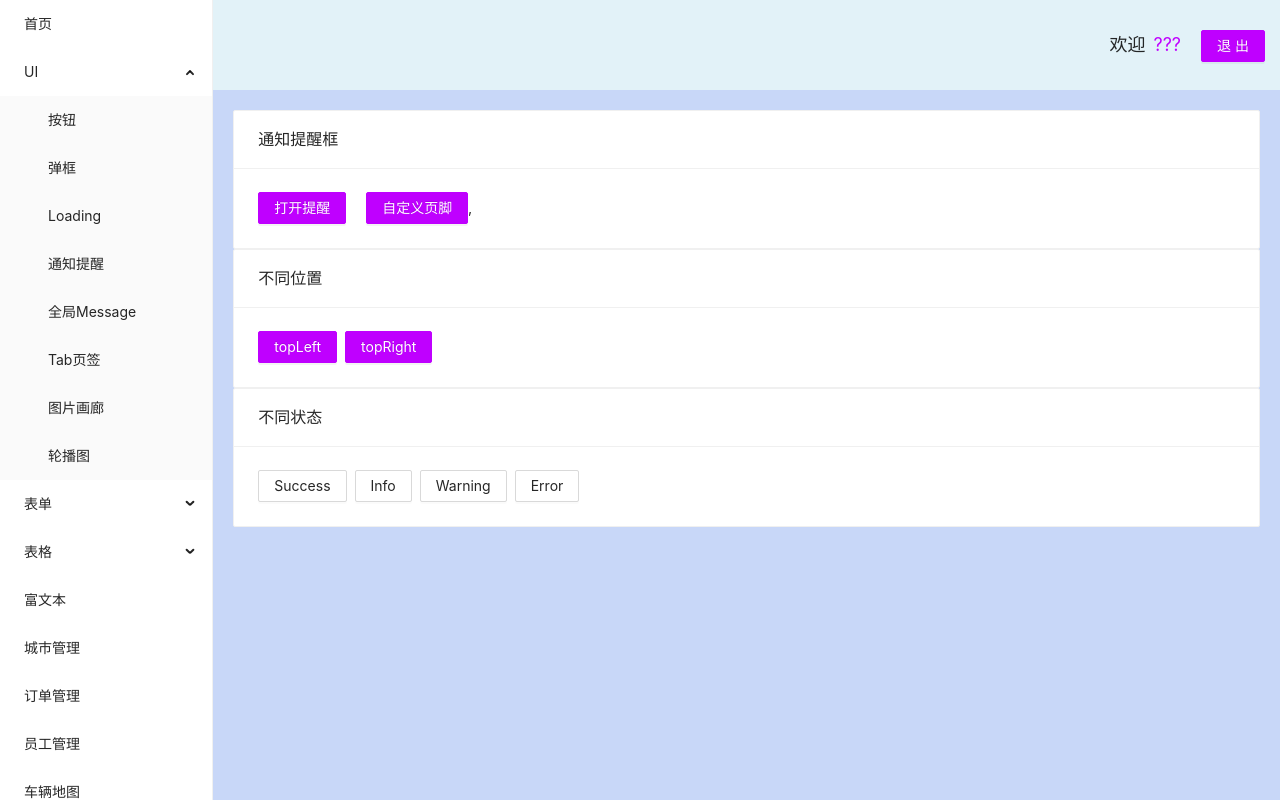
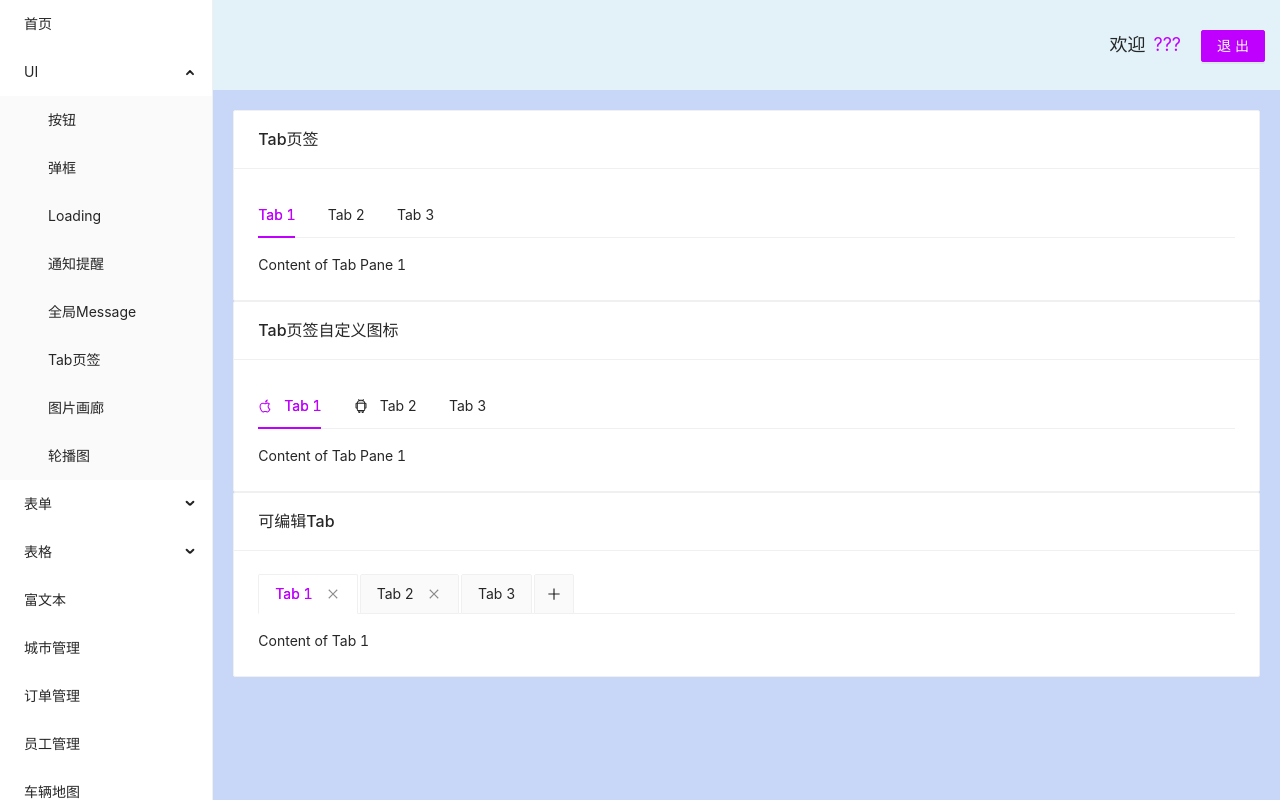
Before and after one commit to angryWhy/typescript-bicycle, a React (Create React App) app: page / in a window 1280 px wide. Shown: the top 800 px of the page. Built offline with nearby package versions, Linux system fonts and the light colour scheme.

Commit message:
Tabs-completed

```diff
--- a/src/App.tsx
+++ b/src/App.tsx
@@ -7,7 +7,7 @@ import 'antd/dist/antd.css';
 import "antd/dist/antd.less"
 
 import { AppWrapper } from "./app-style"
-import Alert from './Components/Ui/ALL_message/index';
+import Alert from './Components/Ui/Tab/index';
 function App() {
   return (
     <AppWrapper className="App">
--- a/src/Components/Ui/ALL_message/index.tsx
+++ b/src/Components/Ui/ALL_message/index.tsx
@@ -40,7 +40,7 @@ const All: React.FC<MessageProps> = memo(() => {
       placement,
     });
   };
-  const openNotificationWithIcon = (type:any) => {
+  const openNotificationWithIcon = (type:string) => {
     notification.success({
       message: 'Notification Title',
       description:
--- /dev/null
+++ b/src/Components/Ui/Tab/index.tsx
@@ -0,0 +1,137 @@
+import React, { memo, useState, useReducer } from 'react'
+import { Tabs, Card } from 'antd';
+import { AppleOutlined, AndroidOutlined } from '@ant-design/icons';
+const { TabPane } = Tabs;
+enum StateConstants {
+    CHANGE = "CHANGE"
+}
+interface TabProps {
+
+}
+type Panes = {
+    title: string,
+    content: string,
+    key: string,
+    closable?: boolean
+}
+type Action = {
+    type: string,
+    List: Panes[]
+}
+interface State {
+    panes: Panes[]
+}
+const Tabui: React.FC<TabProps> = memo(() => {
+    const [activeKey, setActiveKey] = useState<string>()
+    const initialPanes = [
+        { title: 'Tab 1', content: 'Content of Tab 1', key: '1' },
+        { title: 'Tab 2', content: 'Content of Tab 2', key: '2' },
+        {
+            title: 'Tab 3',
+            content: 'Content of Tab 3',
+            key: '3',
+            closable: false,
+        },
+    ]
+    const initstate = {
+        panes: initialPanes
+    }
+    const [state, dispatch] = useReducer(reducer, initstate)
+    function reducer(state: State, action: Action): State {
+        switch (action.type) {
+            case StateConstants.CHANGE:
+                console.log(action.List);
+
+                return { ...state, panes: action.List }
+            default:
+                return { ...state }
+        }
+    }
+    const onChange = (activeKey: string) => {
+        setActiveKey(activeKey)
+    }
+    const onEdit = () => {
+        add()
+    }
+    const add = () => {
+        const { panes } = state;
+        const activeKey = `newTab${panes.length + 1}`;
+        const newPanes = [...panes];
+        newPanes.push({ title: 'New Tab', content: 'Content of new Tab', key: activeKey });
+        dispatch({ type: "CHANGE", List: newPanes })
+        setActiveKey(activeKey)
+    }
+    const  remove = (targetKey:string) => {
+        let active = activeKey
+        let lastIndex=0
+        state.panes.forEach((pane, i) => {
+            if (pane.key === targetKey) {
+                lastIndex = i - 1;
+            }
+        });
+        const panes = state.panes.filter(pane => pane.key !== targetKey);
+        if (panes.length && active === targetKey) {
+            if (lastIndex >= 0) {
+                active = panes[lastIndex].key;
+            } else {
+                active = panes[0].key;
+            }
+        }
+        dispatch({type:"CHANGE",List:panes})
+        setActiveKey(active)
+    };
+    return (
+        <div>
+            <Card title="Tab页签">
+                <Tabs defaultActiveKey="1" onChange={e => { }}>
+                    <TabPane tab="Tab 1" key="1">
+                        Content of Tab Pane 1
+                    </TabPane>
+                    <TabPane tab="Tab 2" key="2">
+                        Content of Tab Pane 2
+                    </TabPane>
+                    <TabPane tab="Tab 3" key="3">
+                        Content of Tab Pane 3
+                    </TabPane>
+                </Tabs>
+            </Card>
+            <Card title="Tab页签自定义图标">
+                <Tabs defaultActiveKey="1" onChange={e => { }}>
+                    <TabPane tab={<span>
+                        <AppleOutlined />
+                        Tab 1
+                    </span>} key="1">
+                        Content of Tab Pane 1
+                    </TabPane>
+                    <TabPane tab={
+                        <span>
+                            <AndroidOutlined />
+                            Tab 2
+                        </span>
+                    } key="2">
+                        Content of Tab Pane 2
+                    </TabPane>
+                    <TabPane tab="Tab 3" key="3">
+                        Content of Tab Pane 3
+                    </TabPane>
+                </Tabs>
+            </Card>
+            <Card title="可编辑Tab">
+                <Tabs
+                    type="editable-card"
+                    onChange={onChange}
+                    activeKey={activeKey}
+                    onEdit={e => { onEdit() }}
+                >
+                    {state.panes.map(pane => (
+                        <TabPane tab={pane.title} key={pane.key} closable={pane.closable}>
+                            {pane.content}
+                        </TabPane>
+                    ))}
+                </Tabs>
+            </Card>
+        </div>
+    )
+})
+
+export default Tabui
```
Also changed, not shown: 1 other file (tests, documents, lock files or other folders).
